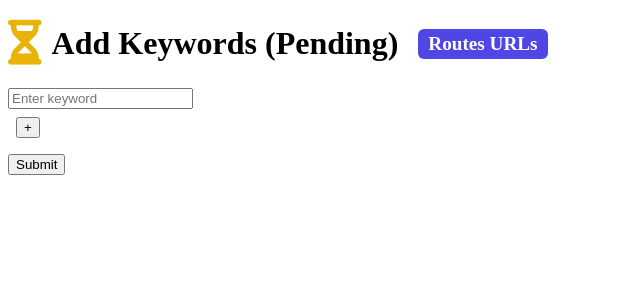
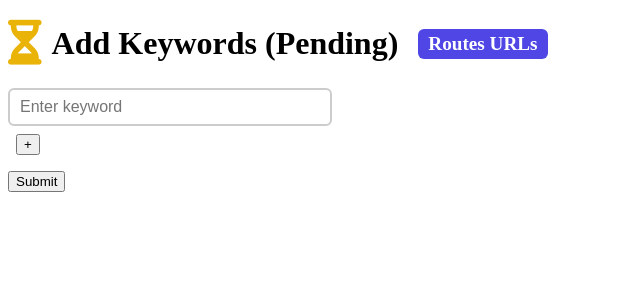
Before and after one commit to mohamad-hasan-sohan-ajini/answering-machine-detection, a Flask app: page /add_pending_keywords in a window 1280 px wide. Shown: the top 300 px of the page, without its empty margins (0-640 px from the left). Run offline with Flask 3, Linux system fonts and the light colour scheme; a user stored in the database is signed in.

Commit message:
Show feedback for user inserted characters

```diff
--- a/src/keyword_update/templates/add_keywords.html
+++ b/src/keyword_update/templates/add_keywords.html
@@ -5,12 +5,25 @@
     <title>{{ page_title }}</title>
 
     <style>
+        input[type="text"] {
+            width: 300px;      /* default is ~150–200px */
+            padding: 8px 10px; /* adds inner spacing */
+            font-size: 1rem;   /* increases text size slightly */
+            border-radius: 6px;
+            border: 2px solid #ccc;
+	    outline: none; /* ✅ prevent double border on focus */
+            transition: border-color 0.2s ease;
+          }
+	input[type="text"]:focus {
+		  border-color: #888; /* optional subtle focus color */
+	}
         .keyword-input-row { margin-bottom: 0.5rem; }
         .plus-btn { margin-left: 0.5rem; }
         .submit-btn { margin-top: 1rem; }
     </style>
     <script>
         let keywordCount = 1;
+
         function addKeywordInput() {
             const container = document.getElementById('keywords-container');
             const div = document.createElement('div');
@@ -18,14 +31,38 @@
             div.innerHTML = `<input type="text" name="keyword${keywordCount}" placeholder="Enter keyword">`;
             container.appendChild(div);
             keywordCount++;
+
+            // Add color check for new input
+            const input = div.querySelector('input');
+            input.addEventListener('input', handleInputColor);
         }
+
+        function handleInputColor(e) {
+            const input = e.target;
+            const len = input.value.length;
+
+            if (len === 0) {
+                input.style.border = '1px solid #ccc'; // default
+            } else if (len < 6) {
+                input.style.border = '2px solid red'
+            } else {
+                input.style.border = '2px solid green';
+            }
+        }
+
         window.addEventListener('DOMContentLoaded', function() {
+            // Apply to existing input
+            const firstInput = document.querySelector('input[name="keyword0"]');
+            firstInput.addEventListener('input', handleInputColor);
+
+            // Add button event
             document.getElementById('plus-btn').addEventListener('click', function(e) {
                 e.preventDefault();
                 addKeywordInput();
             });
         });
     </script>
+
     <link rel="stylesheet" href="https://cdnjs.cloudflare.com/ajax/libs/font-awesome/6.5.0/css/all.min.css">
 </head>
 <body>
```
